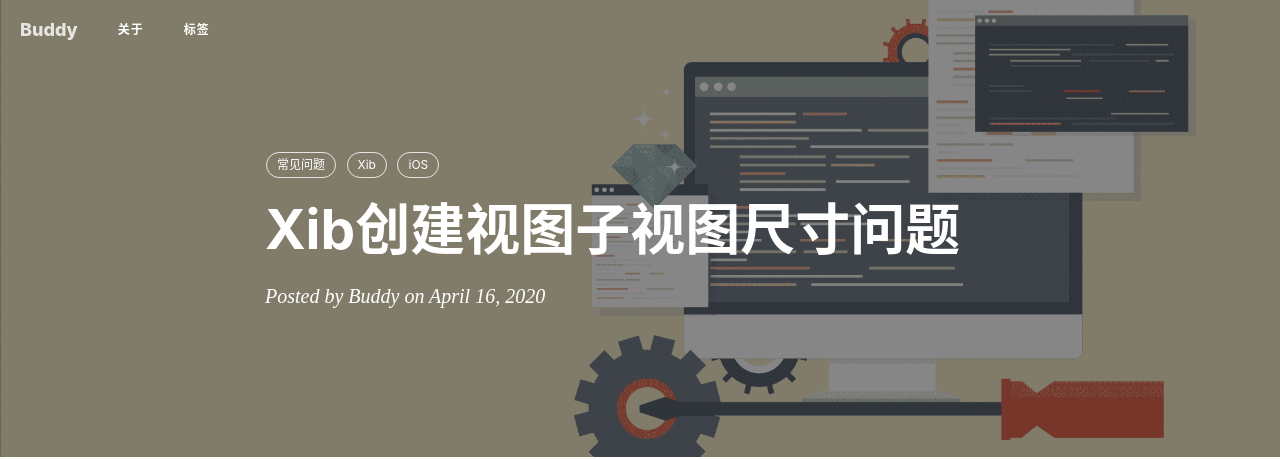
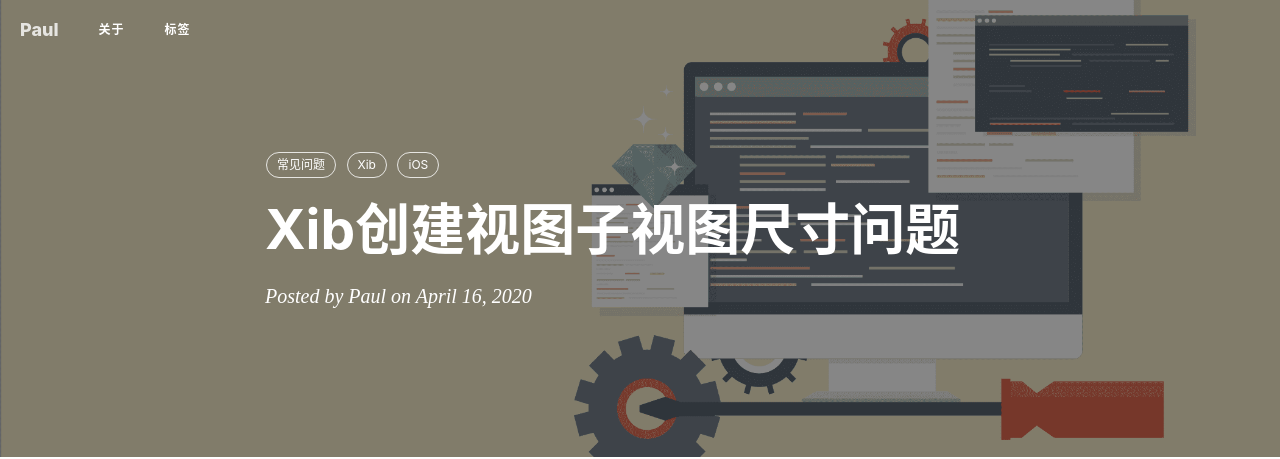
Before and after one commit to BuddyLiu/docs, a Jekyll site: the page built from _posts/2020-04-16-01-Xib创建视图子视图尺寸问题.md, in a window 1280 px wide. Shown: the top 459 px of the page. Built offline with Jekyll 4.4.1, drawn with Linux system fonts in a browser that asks for light colours; nearby versions of some CDN libraries; comment, search, counter and statistics services are not loaded; some of the changed text lies outside the part shown.

Commit message:
Revert "改名字"
This reverts commit 4d502579baf16dbd91a93675a15cf809a021df51.

```diff
--- a/_config.yml
+++ b/_config.yml
@@ -5,21 +5,21 @@
 ## 网站作者信息
 author:
   # 网站作者名
-  name: Buddy
+  name: Paul
   # 邮箱地址
   email: 13621905107@163.com
 
 # 这个设置定义了你的网站的标题。这个标题通常会显示在网站的标题栏或者浏览器标签上。
-title: Buddy
+title: Paul
 
 # 描述了你的网站的简短说明。通常被用来描述网站的内容或者主题。
 description: "Daily docs."
 
 # 这个设置指定了你的网站的基础 URL 地址。当你发布网站时，Jekyll 使用这个设置来生成网站内部链接。
-url: "https://github.com/BuddyLiu/docs"
+url: "https://paulpaulbobo.github.io/docs"
 
 # 网站首页地址
-baseurl: "https://github.com/BuddyLiu/docs"
+baseurl: "https://paulpaulbobo.github.io/docs"
 
 # 指定了网站使用的主题。Jekyll 主题是一种预先设计和样式化的模板，用于定义网站的外观和布局。
 theme: jekyll-theme-cayman
@@ -30,7 +30,7 @@
   - jekyll-seo-tag
 
 # 标签展示的标题
-SEOTitle: Buddy | Docs
+SEOTitle: Paul | Docs
 
 # 页面顶部图片
 header-img: img/post-bg-debug.jpg
@@ -39,7 +39,7 @@
 keyword: "iOS, Apple, iPhone, 笔记, 技术, swift, OC, Objective-C, Python, 疑难问题, 面试, 计算机, HTML, JS, CSS, vue, .net, 数据结构, 算法"
 
 # 网站代码github地址
-github_repo: "https://github.com/BuddyLiu/docs.git"
+github_repo: "https://github.com/PaulPaulBoBo/docs.git"
 
 # 允许你为不同类型的文档设置默认值。比如你可以设置所有文章的默认布局。
 defaults:
@@ -48,7 +48,7 @@
       type: "posts"
     values:
       layout: "post"
-      author: "Buddy"
+      author: "Paul"
       header-img: img/post-bg-debug.png
       catalog: true
 
@@ -60,7 +60,7 @@
 sidebar: true
 
 # 头像下方的描述
-sidebar-about-description: "Buddy"
+sidebar-about-description: "Paul"
 
 
 # ------------
@@ -71,13 +71,13 @@
 RSS: true
 
 # github用户名
-github_username: BuddyLiu
+github_username: PaulPaulBoBo
 
 # 简书用户ID
 jianshu_username: 327fb570a3e8
 
 #博客园用户名
-bokeyuan_username: Buddy
+bokeyuan_username: PaulpauL
 
 # ------------
 # Jekyll 构建设置
--- a/_posts/2020-04-16-01-Xib创建视图子视图尺寸问题.md
+++ b/_posts/2020-04-16-01-Xib创建视图子视图尺寸问题.md
@@ -17,14 +17,14 @@
 
 约束分两种，autolayout和autoresizing，我们一般会选择autolayout来约束控件，但是，即使加上autolayout，问题还是会出现。
 问题出在了autoresizing上，先看下图
-![](https://github.com/BuddyLiu/docs/img/3061217-3e807e7602bfcd29.png)
+![](https://paulpaulbobo.github.io/docs/img/3061217-3e807e7602bfcd29.png)
 
 此时查看视图的autoresizing是下面这种情况：
-![](https://github.com/BuddyLiu/docs/img/3061217-b11f31c80ff50e2c.png)
+![](https://paulpaulbobo.github.io/docs/img/3061217-b11f31c80ff50e2c.png)
 但是既然是自定义视图，就要修改视图的尺寸，所以下面这个属性的设置是必须的
-![img](https://github.com/BuddyLiu/docs/img/3061217-1350ac8dd6c224ee.png)
+![img](https://paulpaulbobo.github.io/docs/img/3061217-1350ac8dd6c224ee.png)
 设置完这个属性，我们再回过来看autoresizing
-![image.png](https://github.com/BuddyLiu/docs/img/3061217-b4e1d2a4ab625cff.png)
+![image.png](https://paulpaulbobo.github.io/docs/img/3061217-b4e1d2a4ab625cff.png)
 
 UIViewAutoresizingFlexibleLeftMargin--自动调整view与父视图左边距，以保证右边距不变
 UIViewAutoresizingFlexibleWidth--自动调整view的宽度，保证左边距和右边距不变
@@ -54,6 +54,6 @@
 
 [密码口袋](%20https://apps.apple.com/cn/app/密码口袋/id1469018173 "密码口袋")
 
-![](https://github.com/BuddyLiu/docs/img/3061217-899dd1d8899b0d08.png)
+![](https://paulpaulbobo.github.io/docs/img/3061217-899dd1d8899b0d08.png)
 
-![](https://github.com/BuddyLiu/docs/img/3061217-4892243fbfd5dc99.png)
+![](https://paulpaulbobo.github.io/docs/img/3061217-4892243fbfd5dc99.png)
--- a/about.html
+++ b/about.html
@@ -1,7 +1,7 @@
 ---
 layout: page
 title: 关于
-description: "Hey, this is Buddy."
+description: "Hey, this is Paul."
 header-img: "img/post-bg-debug.png"
 ---
 
@@ -12,11 +12,11 @@
     <blockquote><p>冰冻三尺 非一日之寒<br>
     积土成山 非斯须之作</p></blockquote>
 
-    <p>Hey，我是<strong>Buddy</strong></p>
+    <p>Hey，我是<strong>Paul</strong></p>
 
     <p>
         这是我的个人博客。在GitHub主页
-        <a href="https://github.com/BuddyLiu/">
+        <a href="https://github.com/PaulPaulBoBo/">
             GitHub
         </a>
         。
```
Also changed, not shown: _posts/2020-04-16-02-完全自定制的AlertView，想怎么玩就怎么玩O(∩_∩)O哈哈~.md (+5 -5 lines), _posts/2020-04-22-01-Mac+Apache 搭建本地文件服务器.md (+2 -2 lines), package.json (+6 -6 lines), pwa/manifest.json.
